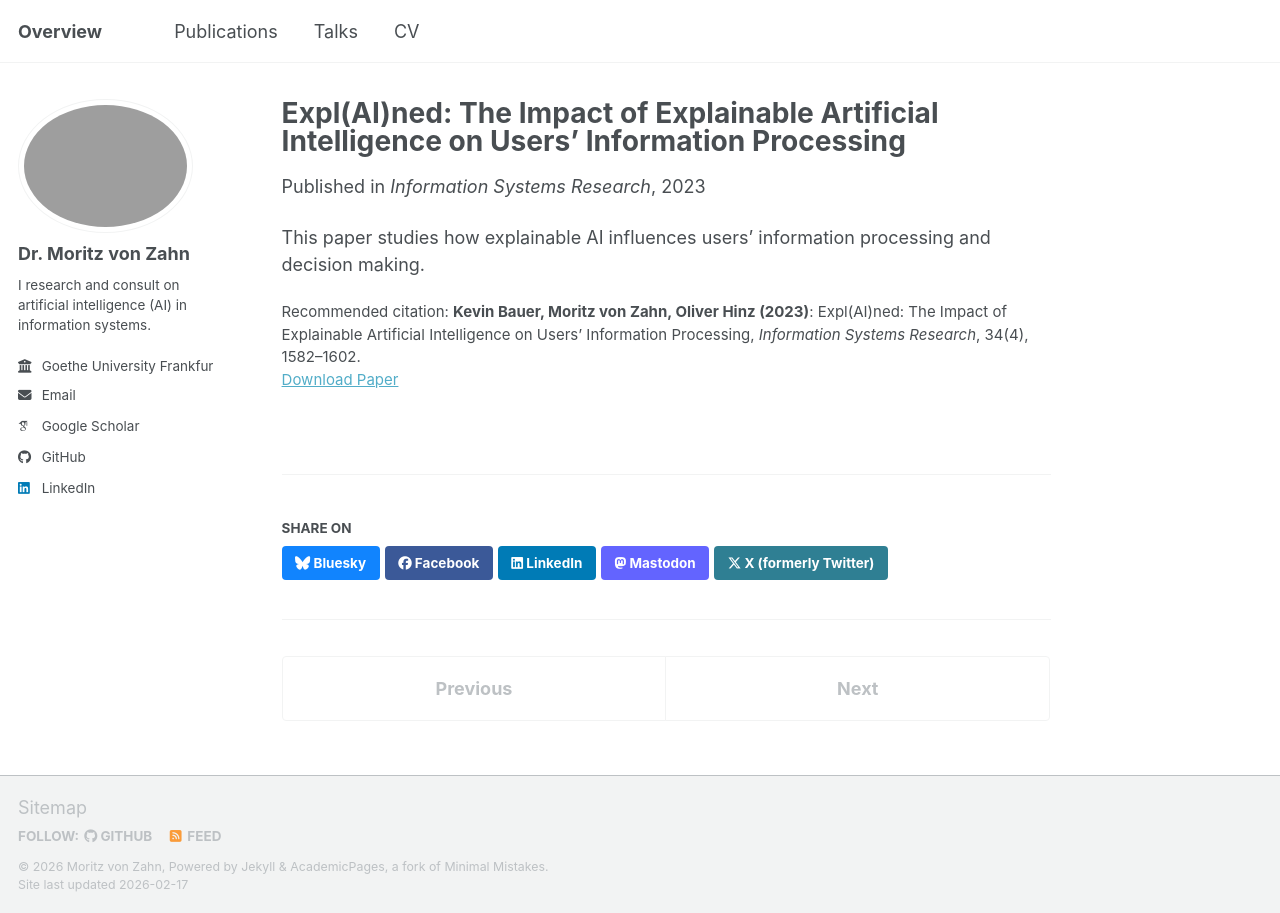
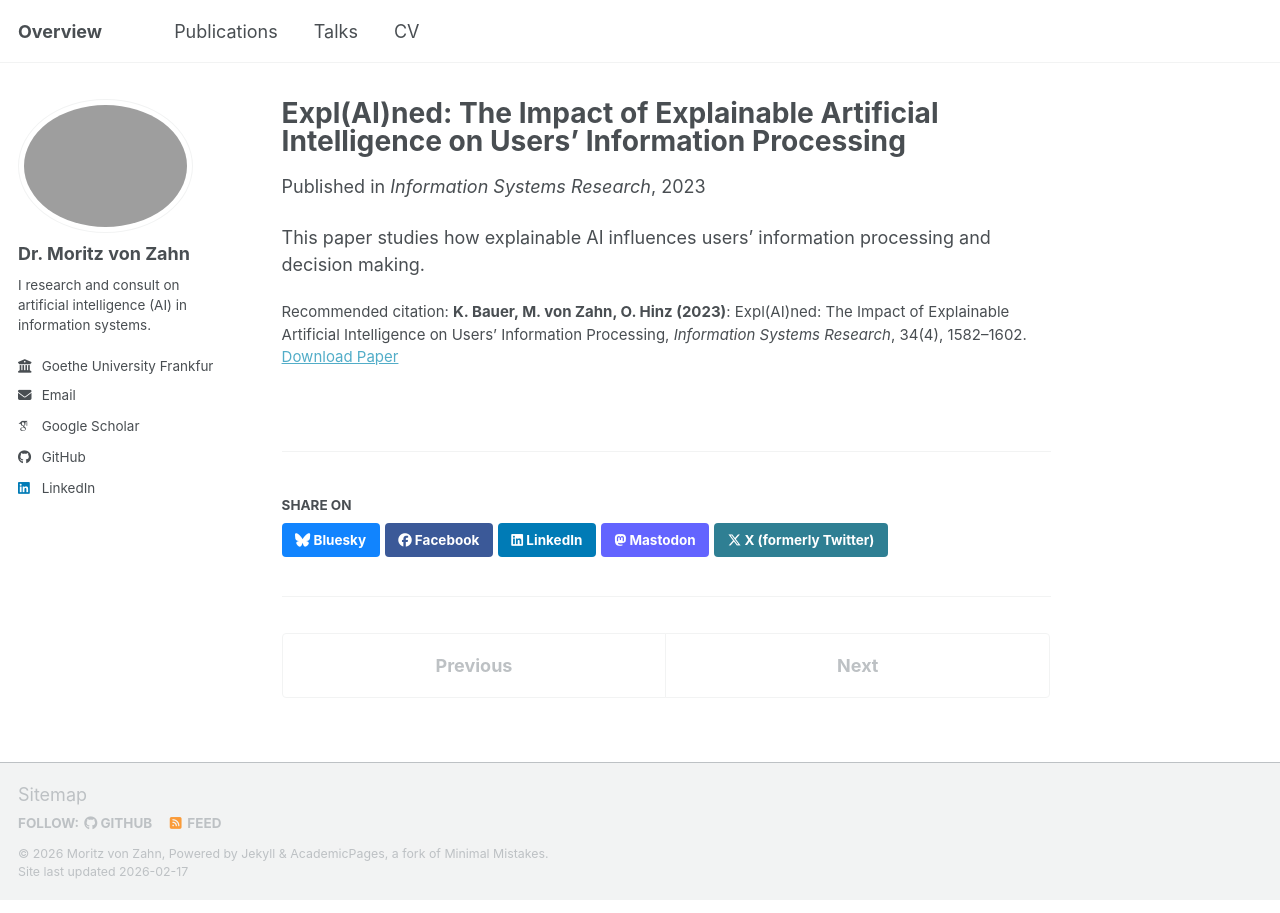
Before and after one commit to moritzvz/moritzvz.github.io, a Jekyll site: the page built from _publications/2023-12-01-explained-isr.md, in a window 1280 px wide. Built offline with Jekyll 4.4.1, drawn with Linux system fonts in a browser that asks for light colours; some web fonts are replaced; a script bundle is joined from its source files by our own code; library files that are not in the unit come from our copies.

Commit message:
Update 2023-12-01-explained-isr.md

```diff
--- a/_publications/2023-12-01-explained-isr.md
+++ b/_publications/2023-12-01-explained-isr.md
@@ -9,6 +9,6 @@ venue: "Information Systems Research"
 
 paperurl: "https://doi.org/10.1287/isre.2023.1199"
 pdfurl: "https://pubsonline.informs.org/doi/epdf/10.1287/isre.2023.1199"
-citation: "<b>Kevin Bauer, Moritz von Zahn, Oliver Hinz (2023)</b>: Expl(AI)ned: The Impact of Explainable Artificial Intelligence on Users’ Information Processing, <i>Information Systems Research</i>, 34(4), 1582–1602."
+citation: "<b>K. Bauer, M. von Zahn, O. Hinz (2023)</b>: Expl(AI)ned: The Impact of Explainable Artificial Intelligence on Users’ Information Processing, <i>Information Systems Research</i>, 34(4), 1582–1602."
 ---
 This paper studies how explainable AI influences users’ information processing and decision making.
```
